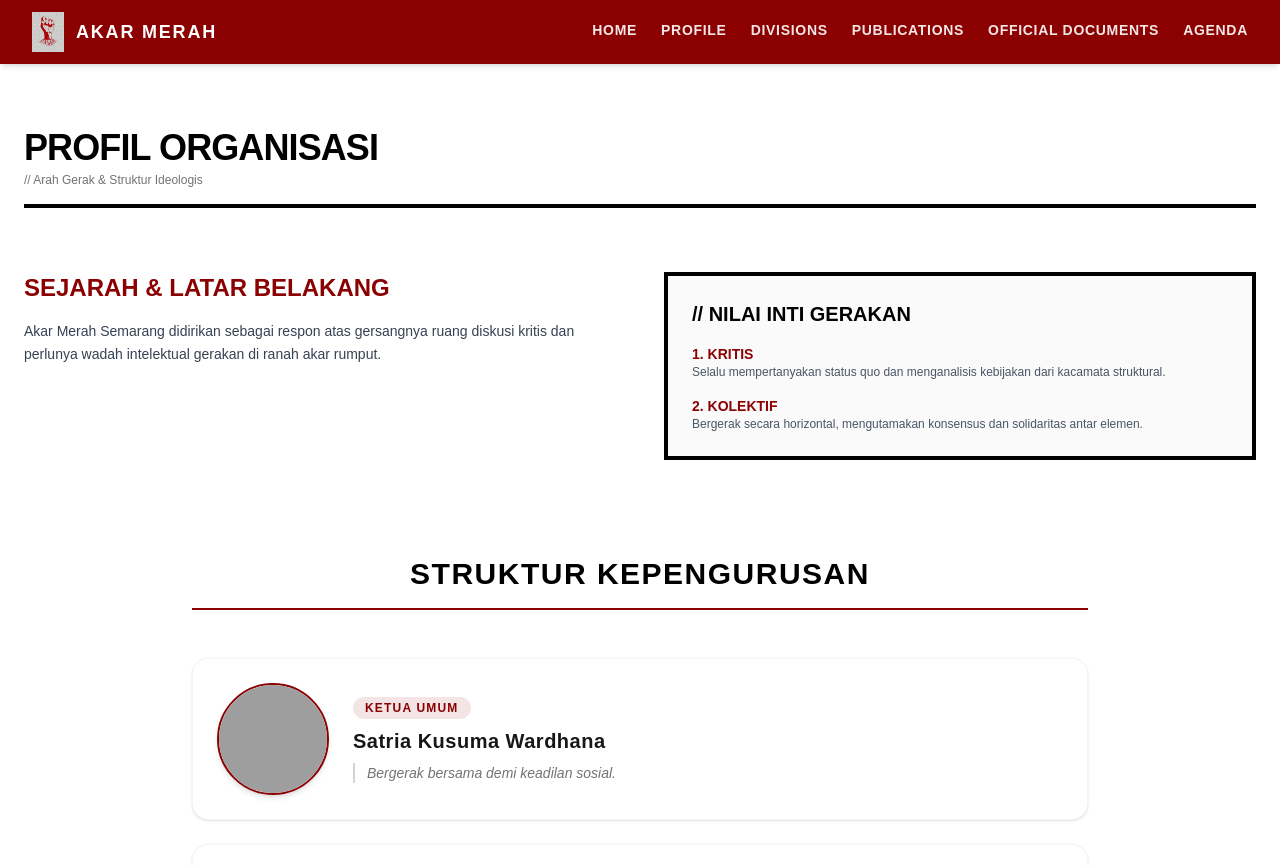
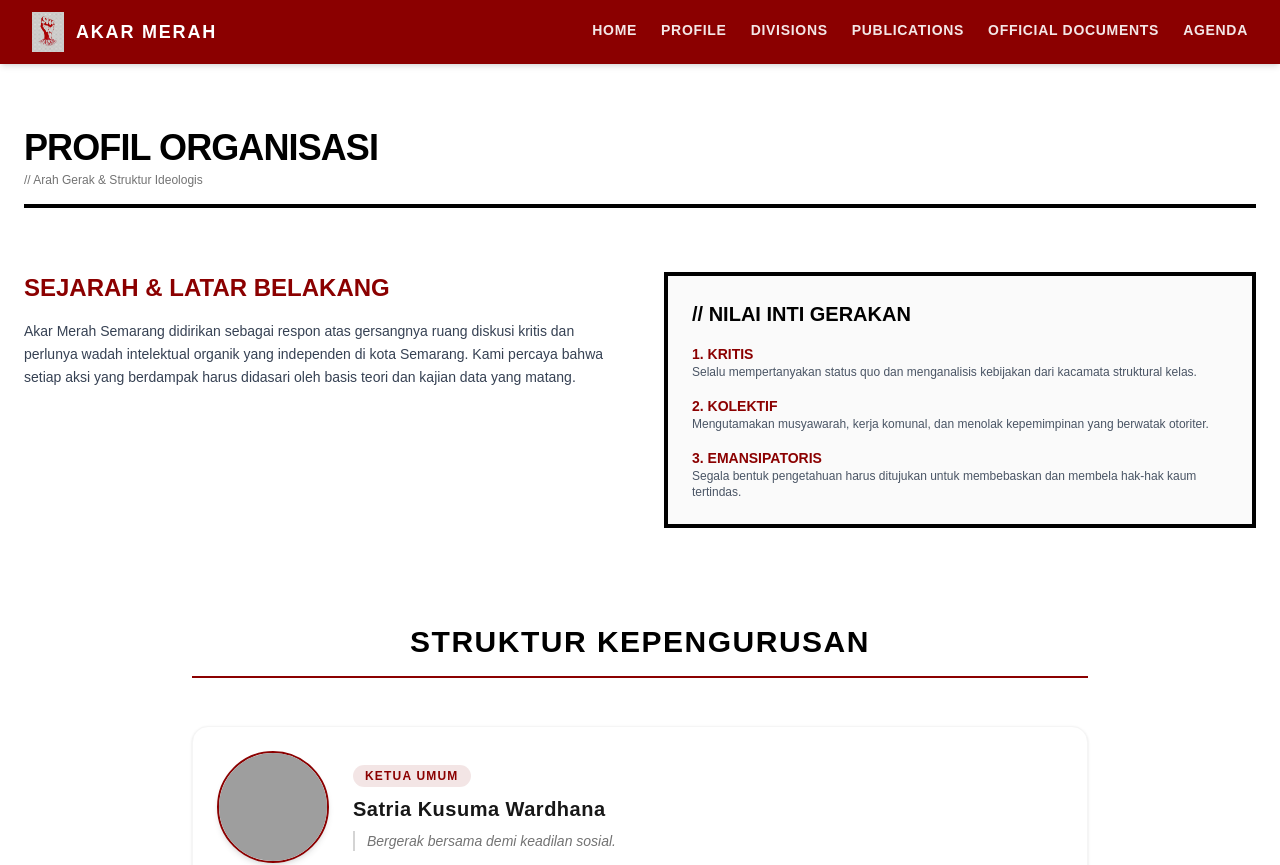
Before and after one commit to nalindra1609/akarmerah.web, a Next.js app: page /profile in a window 1280 px wide. Shown: the top 865 px of the page. Built offline with nearby package versions, Linux system fonts and the light colour scheme; grey boxes are pictures that could not be loaded.

Commit message:
merakit web akar merah

```diff
--- a/app/profile/page.tsx
+++ b/app/profile/page.tsx
@@ -3,7 +3,19 @@
 import React from 'react';
 import data from '../data/mockData.json';
 
+// Membuat definisi tipe (interface) agar TypeScript tahu struktur data member,
+// dan menandai bahwa properti 'image' bersifat opsional (?) agar tidak memicu error di Vercel.
+interface StructuralMember {
+  name: string;
+  position: string;
+  message: string;
+  image?: string;
+}
+
 export default function Profile() {
+  // Memastikan data.structure dibaca sesuai dengan tipe data di atas
+  const structures: StructuralMember[] = data.structure;
+
   return (
     <main className="bg-white text-black py-16 px-6 max-w-7xl mx-auto">
       {/* JUDUL HALAMAN */}
@@ -17,26 +29,29 @@ export default function Profile() {
         <div>
           <h2 className="text-2xl font-black uppercase text-[#8B0000] mb-4">Sejarah & Latar Belakang</h2>
           <p className="text-sm text-gray-700 leading-relaxed mb-4">
-            Akar Merah Semarang didirikan sebagai respon atas gersangnya ruang diskusi kritis dan perlunya wadah intelektual gerakan di ranah akar rumput.
+            Akar Merah Semarang didirikan sebagai respon atas gersangnya ruang diskusi kritis dan perlunya wadah intelektual organik yang independen di kota Semarang. Kami percaya bahwa setiap aksi yang berdampak harus didasari oleh basis teori dan kajian data yang matang.
           </p>
         </div>
-
         <div className="border-4 border-black p-6 bg-neutral-50">
           <h2 className="text-xl font-black uppercase mb-4">// Nilai Inti Gerakan</h2>
           <div className="space-y-4">
             <div>
               <h3 className="font-bold text-sm uppercase text-[#8B0000]">1. Kritis</h3>
-              <p className="text-xs text-gray-600">Selalu mempertanyakan status quo dan menganalisis kebijakan dari kacamata struktural.</p>
+              <p className="text-xs text-gray-600">Selalu mempertanyakan status quo dan menganalisis kebijakan dari kacamata struktural kelas.</p>
             </div>
             <div>
               <h3 className="font-bold text-sm uppercase text-[#8B0000]">2. Kolektif</h3>
-              <p className="text-xs text-gray-600">Bergerak secara horizontal, mengutamakan konsensus dan solidaritas antar elemen.</p>
+              <p className="text-xs text-gray-600">Mengutamakan musyawarah, kerja komunal, dan menolak kepemimpinan yang berwatak otoriter.</p>
+            </div>
+            <div>
+              <h3 className="font-bold text-sm uppercase text-[#8B0000]">3. Emansipatoris</h3>
+              <p className="text-xs text-gray-600">Segala bentuk pengetahuan harus ditujukan untuk membebaskan dan membela hak-hak kaum tertindas.</p>
             </div>
           </div>
         </div>
       </div>
 
-      {/* STRUKTUR KEPENGURUSAN (YANG SUDAH DI-ROMBAK MENURUN) */}
+      {/* STRUKTUR ORGANISASI (YANG SUDAH DI-ROMBAK MENURUN ELEGAN) */}
       <div className="max-w-4xl mx-auto mt-24">
         <h2 className="text-3xl font-black text-center uppercase tracking-wider mb-12 border-b-2 border-[#8B0000] pb-4">
           Struktur Kepengurusan
@@ -44,9 +59,9 @@ export default function Profile() {
 
         {/* List Pengurus Menurun Ke Bawah */}
         <div className="flex flex-col gap-6">
-          {data.structure.map((member) => (
+          {structures.map((member, i) => (
             <div
-              key={member.name}
+              key={i}
               className="bg-white border border-neutral-100 rounded-2xl shadow-sm hover:shadow-xl p-6 flex flex-col md:flex-row items-center gap-6 transition-all duration-500 ease-out transform hover:-translate-y-1 hover:border-[#8B0000]/30"
             >
               {/* Bagian Foto Bulat */}
```
